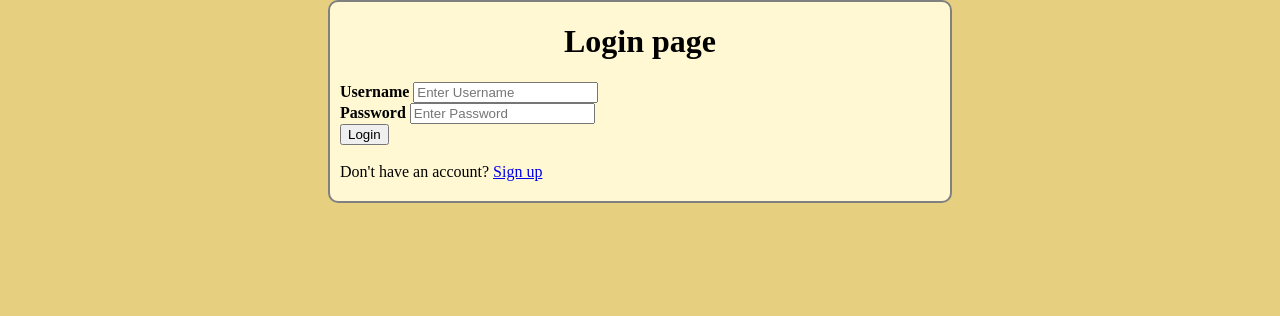
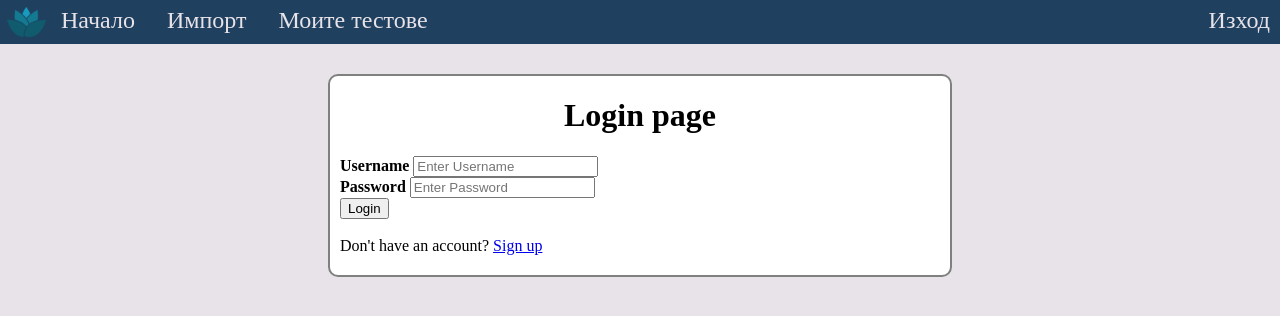
Before and after one commit to allexks/PROJECT, a PHP site: page /login.php in a window 1280 px wide. Shown: the top 316 px of the page. Run offline with PHP 8.4, Linux system fonts and the light colour scheme.

Commit message:
Navigation bar added, import page edited, edited color scheme and added images.

```diff
--- a/css/main.css
+++ b/css/main.css
@@ -1,12 +1,13 @@
 body {
 	margin: 0;
-    background-color: #e6d080;
+    background-color: #e7e3e8;
 }
 
 #container {
-    background-color: #fff8d3;
+   /*background-color: #FBECE3;*/
+    background-color: #ffffff;
     max-width: 600px;
-    margin: 0px auto;
+    margin: 30px auto;
     padding: 0px 10px 20px;
     border-radius: 10px;
     border: solid 2px grey;
@@ -51,26 +52,22 @@ body {
 
 .navbar {
 	overflow: hidden;
-	background-color: #ff884d;
+	/*background-color: #ff884d;*/
+	background-color: #204060;
 	padding: 7px;
 	width: 100%;
 }
 
 .navbar a {
 	margin: 0px 17px 0px 15px;
-	color: #fdf4e7;
+	color: #e7e3e8;
 	font-size: 1.5rem;
 	text-align: center;
 	text-decoration: none;
 }
 
-.navbar a:active {
-	color: #ffccb3;
-	text-shadow: 2px 2px orange;
-}
-
 .navbar a:hover {
-	color: #ffccb3;
+	color: #B4A7B7;
 }
 
 .navbar a:focus {
@@ -89,3 +86,29 @@ body {
 .position-right {
 	float: right;
 }
+
+input[type="file"] {
+	display: none;
+}
+
+.align-form-content {
+    text-align: center;
+}
+
+.custom-input-file {
+	display: inline-block;
+	padding: 3px 10px;
+	font-size: 1.3rem;
+	color: #ffffff;
+	background-color: #2d5986;
+	border: 2px solid #2d5986;
+	border-radius: 5px;
+	cursor: pointer;
+}
+
+.custom-input-file:hover {
+	color: #ffffff;
+	background-color: #204060;
+	border-color: #204060;
+	cursor: pointer;
+}
--- /dev/null
+++ b/includes/head-inc.php
@@ -0,0 +1,7 @@
+<!DOCTYPE html>
+<html>
+	<meta http-equiv="Content-Type" content="text/html;charset=UTF-8" />
+	<meta name="viewport" content="width=device-width, initial-scale=1.0">
+	<link rel="stylesheet" href="css/main.css">
+    <link rel="icon" href="images/logo.ico">
+</html>
--- /dev/null
+++ b/includes/navbar-inc.php
@@ -0,0 +1,19 @@
+<!DOCTYPE html>
+
+<html>
+	<!-- За обикновен потребител
+	<div class="navbar">
+		<img class="position-left" src="images/logo.png">
+		<a class="positio-left" href="browse.php">Начало</a>
+		<a class="position-right" href="register.php">Регистрация</a>
+		<a class="position-right" href="login.php">Вход</a>
+	</div> -->
+	<!-- За логнат потребител -->
+	<div class="navbar">
+		<img class="position-left" src="images/logo.png">
+		<a class="position-left" href="browse.php">Начало</a>
+		<a class="position-left" href="import.php">Импорт</a>
+		<a class="position-left" href="my-tests.php">Моите тестове</a>
+		<a class="position-right" href="exit.php">Изход</a>
+	</div>
+</html>
--- a/templates/main/browse.html
+++ b/templates/main/browse.html
@@ -1,12 +1,12 @@
 <!DOCTYPE html>
 <html lang="en">
     <head>
-        <meta charset="utf-8" />
         <title>Browse tests</title>
-        <link rel="stylesheet" href="css/main.css">
         <script src="js/browse.js" defer></script>
+        <?php include "includes/head-inc.php" ?>
     </head>
     <body>
+        <?php include "includes/navbar-inc.php" ?>
         <div id="container">
             <?php if (!empty($params["username"])): ?>
                 <h2>Welcome, <?=$params["username"]?>! Browse all your tests.</h2>
--- a/templates/main/database_error.html
+++ b/templates/main/database_error.html
@@ -1,11 +1,11 @@
 <!DOCTYPE html>
 <html lang="en">
     <head>
-        <meta charset="utf-8" />
         <title>Database error!</title>
-        <link rel="stylesheet" href="css/main.css">
+        <?php include "includes/head-inc.php" ?>
     </head>
     <body>
+        <?php include "includes/navbar-inc.php" ?>
         <div id="container">
             <h2 class="error">Database error!</h2>
         </div>
--- a/templates/main/login.html
+++ b/templates/main/login.html
@@ -1,12 +1,12 @@
 <!DOCTYPE html>
 <html lang="en">
     <head>
-        <meta charset="utf-8">
         <title>Login</title>
-        <link rel="stylesheet" href="css/main.css">
         <script src="js/login.js" defer></script>
+        <?php include "includes/head-inc.php" ?>
     </head>
     <body>
+        <?php include "includes/navbar-inc.php" ?>
         <div id='container'>
         <h1>Login page</h1>
         <form action="" method="POST">
--- a/templates/main/login_error.html
+++ b/templates/main/login_error.html
@@ -1,9 +1,8 @@
 <!DOCTYPE html>
 <html lang="en">
     <head>
-        <meta charset="utf-8" />
         <title>Authentication needed</title>
-        <link rel="stylesheet" href="css/main.css">
+        <?php include "includes/head-inc.php" ?>
     </head>
     <body>
         <div id="container">
--- a/templates/main/not_found.html
+++ b/templates/main/not_found.html
@@ -1,11 +1,11 @@
 <!DOCTYPE html>
 <html lang="en">
     <head>
-        <meta charset="utf-8" />
         <title>404 Not Found!</title>
-        <link rel="stylesheet" href="css/main.css">
+        <?php include "includes/head-inc.php" ?>
     </head>
     <body>
+        <?php include "includes/navbar-inc.php" ?>
         <div id="container">
             <h2 class="error">The requested page was not found :(</h2>
         </div>
--- a/templates/main/view_test.html
+++ b/templates/main/view_test.html
@@ -1,12 +1,12 @@
 <!DOCTYPE html>
 <html lang="en">
     <head>
-        <meta charset="utf-8" />
         <title>View test</title>
-        <link rel="stylesheet" href="css/main.css">
         <script src="js/view_test.js" defer></script>
+        <?php include "includes/head-inc.php" ?>
     </head>
     <body>
+        <?php include "includes/navbar-inc.php" ?>
         <div id="container">
             <h1><?=$params["title"]?></h1>
             <?php if ($params["is_viewing_results"]): ?>
```
Also changed, not shown: import-csv.php (added, +7 -0 lines), js/import.js (+7 -3 lines), templates/main/import.html (+13 -4 lines), exit.php (added), images/logo.ico (added), images/logo.png (added), my-tests.php (added).
